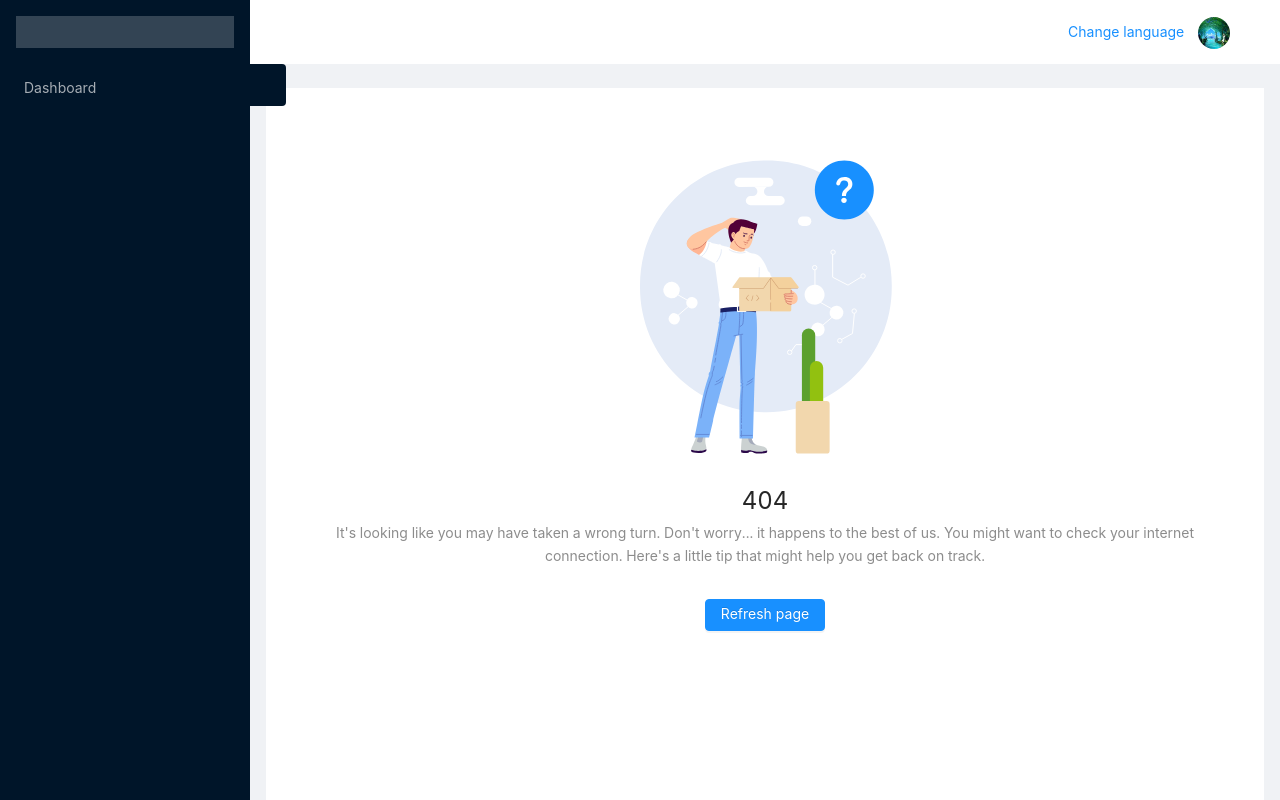
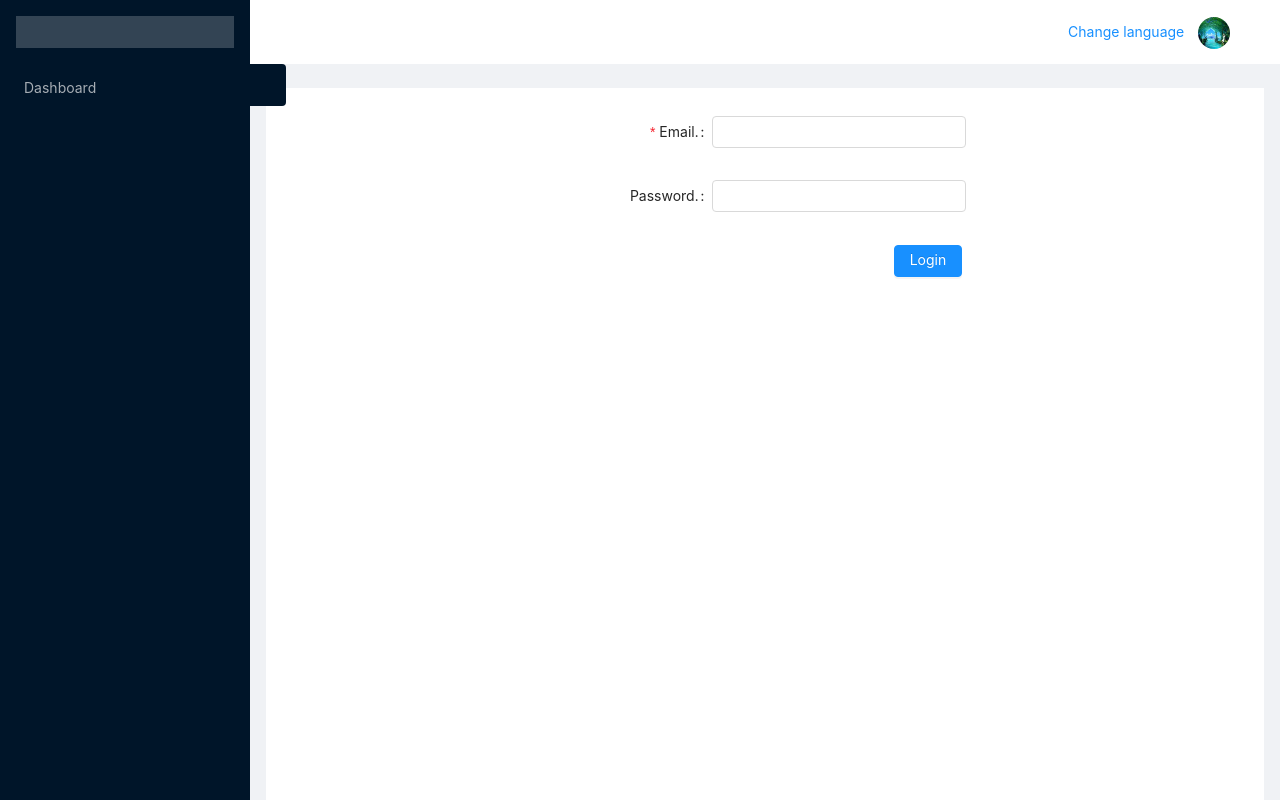
Before and after one commit to islambuet/laravel83, a Vue app: page /login in a window 1280 px wide. Built offline with nearby package versions, Linux system fonts and the light colour scheme.

Commit message:
Login Api Completed

```diff
--- a/src/assets/system_functions.js
+++ b/src/assets/system_functions.js
@@ -82,12 +82,12 @@ var system_functions= new Vue(
                   '<p>'+this.get_label('msg_response_error_body')+'</p>'+
                   '<p>'+this.get_label('msg_contact_with_admin')+'</p>';
         },
-        response_error_task: function(response)
+        responseErrorTask: function(errorStr)
         {
-            if(response.data.error_type=='SITE_OFF_LINE'){
+            if(errorStr=='SITE_OFF_LINE'){
                 this.$system_variables.status_task_loaded=-3;
             }
-            else if(response.data.error_type=='UNAUTHORIZED'){
+            else if(errorStr=='UNAUTHORIZED'){
                 this.$system_variables.status_task_loaded=-2;
             }
             else {
--- a/src/assets/system_variables.js
+++ b/src/assets/system_variables.js
@@ -7,7 +7,7 @@ function initial_data()
   return {
     language:language,
     user:{
-      token_auth:localStorage.getItem('token_auth')? localStorage.getItem('token_auth'):'',
+      api_token:localStorage.getItem('api_token')? localStorage.getItem('api_token'):'',
       token_csrf:localStorage.getItem('token_csrf')? localStorage.getItem('token_csrf'):'',
       token_device:localStorage.getItem('token_device')? localStorage.getItem('token_device'):'',
       id: 0,
--- /dev/null
+++ b/src/components/login/Login.vue
@@ -0,0 +1,183 @@
+<template>
+  <a-row v-if="$system_variables.status_task_loaded == 1" v-show="$system_variables.status_data_loaded == 1">
+      <a-col :lg="{ span: 11, offset: 7 }" :sm="{ span: 13, offset: 5 }">
+        <a-alert v-if="alert_message != ''"
+            :type="alert_type"
+            closable
+            >
+            <p slot="description" v-html="alert_message">
+            </p>
+        </a-alert>
+        <a-form-model ref="formLogin" id="formLogin" :model="loginInputs" :rules="loginInputRules" :label-col="{ span: 8 }" :wrapper-col="{ span: 14 }">
+            <a-form-model-item has-feedback :label="$system_functions.get_label_task('label_email')" prop="email">
+              <a-input name='email' v-model="loginInputs.email" autocomplete="off" />
+            </a-form-model-item>
+            <a-form-model-item has-feedback :label="$system_functions.get_label_task('label_password')">
+                <a-input name='password' v-model="loginInputs.password" type="password" autocomplete="off" />
+            </a-form-model-item>
+            <a-form-model-item :wrapper-col="{offset: 18 }">
+                <a-button type="primary" @click="login">
+                    {{$system_functions.get_label('label_login')}}
+                </a-button>
+            </a-form-model-item>
+          </a-form-model>
+      </a-col>
+    </a-row>
+</template>
+
+<script>
+
+export default {
+    name: 'Login',
+    components: { },
+    mounted:function(){
+        this.$system_functions.load_task_languages([
+            {language:this.$system_variables.language,file:'components/login/language.js'},
+        ]);
+        this.init();
+    },
+    data() {
+        return {
+            alert_message: '',
+            alert_type:'error',
+            otp_required: false,
+            token_sms: '',
+            loginInputs:{'email':'','password':''},
+            loginInputRules: {
+                email: [{ required: true, message: this.$system_functions.get_label_task('msg_email_require'), trigger: 'blur' }],
+
+                        }
+
+            // form_title: 'Fill out the form below to login.',
+            // otp_error_message: ''
+        }
+    },
+    methods:{
+        init: function()
+        {
+            this.$system_variables.status_task_loaded=1;
+            this.$system_variables.status_data_loaded=1;
+        },
+        login: function(event)
+        {
+            this.$refs.formLogin.validate(valid => {
+            if (valid)
+            {
+                this.alert_message = '';
+                this.$system_variables.status_data_loaded = 0;
+                var formData=new FormData(document.getElementById('formLogin'));
+                formData.append ('language', this.$system_variables.language);
+                //this.$axios.post('/user/login',formData)
+                this.$axios.post('user/login',formData)
+                    .then(response=>{
+                        this.$system_variables.status_data_loaded = 1;
+                        if(response.data.errorStr == '')
+                        {
+                            localStorage.setItem('api_token', response.data.user.api_token);
+                            this.$system_functions.set_user(response.data.user);
+                            this.$router.push("/");
+                        }
+                        else
+                        {
+                            this.alert_message = response.data.errorStr;
+                            this.alert_type = 'error';
+                        }
+                        this.$system_variables.status_data_loaded = 1;
+                    })
+                    .catch(error => {
+                        //console.log(error.response);
+                        this.alert_type = 'error';
+
+                        if(error.response && error.response.data && error.response.data.errorStr)
+                        {
+                            if(error.response.data.errorStr == 'LOGIN_FAILED')
+                            {
+                                this.alert_message = this.$system_functions.get_label('USER_NOT_FOUND');
+                            }
+                            else
+                            {
+                                this.$system_functions.responseErrorTask(error.response.data.errorStr);
+                            }
+                        }
+                        else
+                        {
+                            this.alert_message = this.$system_functions.get_msg_response_error();
+                        }
+
+                        this.$system_variables.status_data_loaded = 1;
+                    });
+                }
+
+            });
+            /*this.form.validateFields((err, values) =>
+            {
+                if (!err)
+                {
+                    this.alert_message = '';
+                    this.$system_variables.status_data_loaded = 0;
+                    var form_data=new FormData(document.getElementById('form_login'));
+                    form_data.append ('token_device', this.$system_variables.user.token_device);
+                    form_data.append ('language', this.$system_variables.language);
+                    this.$axios.post('/login',form_data)
+                    .then(response=>{
+                        console.log(response.data);
+                        if(response.data.error_type == '')
+                        {
+                            localStorage.setItem('token_auth', response.data.user.token_auth);
+                            localStorage.setItem('token_csrf', response.data.user.token_csrf);
+                            localStorage.setItem('token_device', response.data.user.token_device);
+                            this.$system_functions.set_user(response.data.user);
+                            this.$router.push("/");
+                        }
+                        else if(response.data.error_type == 'USER_NOT_FOUND')
+                        {
+                            this.alert_message = this.$system_functions.get_label('USER_NOT_FOUND');
+                            this.alert_type = 'error';
+                        }
+                        else if(response.data.error_type == 'PASSWORD_INCORRECT')
+                        {
+                            this.alert_message = this.$system_functions.get_label('PASSWORD_INCORRECT') +
+                                                    '<br/>Your account will be suspended, if you enter wrong password '+ (response.data.remaining+1) +' more time(s).';
+                            this.alert_type = 'error';
+                        }
+                        else if(response.data.error_type == 'USER_SUSPEND_PASSWORD_TRY_LIMIT_EXCEEDED')
+                        {
+                            this.alert_message = this.$system_functions.get_label('USER_SUSPEND_PASSWORD_TRY_LIMIT_EXCEEDED');
+                            this.alert_type = 'error';
+                        }
+                        else if(response.data.error_type == 'OTP_VERIFICATION_REQUIRED')
+                        {
+                            this.token_sms = response.data.token_sms;
+                            this.alert_message = this.$system_functions.get_label('OTP_VERIFICATION_REQUIRED');
+                            this.alert_type = 'success';
+                            this.otp_required = true;
+                        }
+                        else if(response.data.error_type == 'OTP_WAIT')
+                        {
+                            this.alert_message = this.$system_functions.get_label('OTP_WAIT');
+                            this.alert_type = 'success';
+                            this.otp_required = true;
+                        }
+                        else
+                        {
+                            this.alert_message = response.data.error_type;
+                            this.alert_type = 'error';
+                        }
+                        this.$system_variables.status_data_loaded = 1;
+                    })
+                    .catch(error => {
+                        console.log(error);
+                        this.alert_message = this.$system_functions.get_msg_response_error();
+                        this.alert_type = 'error';
+                        this.$system_variables.status_data_loaded = 1;
+                    });
+
+                }
+
+            });*/
+
+        },
+
+    }
+}
+</script>
--- /dev/null
+++ b/src/components/login/language.js
@@ -0,0 +1,14 @@
+export var labels={
+    label_email:{
+        en:"Email.",
+        bn:"ইমেল"
+    },
+    label_password:{
+        en:"Password.",
+        bn:"পাসওয়ার্ড"
+    },
+    msg_email_require:{
+        en:"Email Requied.",
+        bn:"ইমেল অবশ্যক"
+    },
+}
--- a/src/main.js
+++ b/src/main.js
@@ -13,7 +13,7 @@ Vue.use(Antd);
 //axios
 import axios from 'axios'
 Vue.prototype.$axios=axios
-//axios.defaults.baseURL = 'http://192.168.0.2/user_role_back/';
+axios.defaults.baseURL = 'http://localhost/api';
 
 Vue.config.productionTip = false
 
--- a/src/router/index.js
+++ b/src/router/index.js
@@ -4,6 +4,7 @@ Vue.use(VueRouter)
 
 const routes = [
   { path: '/', name: 'Home', component: () => import('@/components/home/Home.vue') },
+  { path: '/login', name: 'Login', component: () => import('@/components/login/Login.vue') },
   { path: '*',name:'NotFound',component: function () {return import('@/components/not_found/NotFound.vue')}}
 ]
 
```
